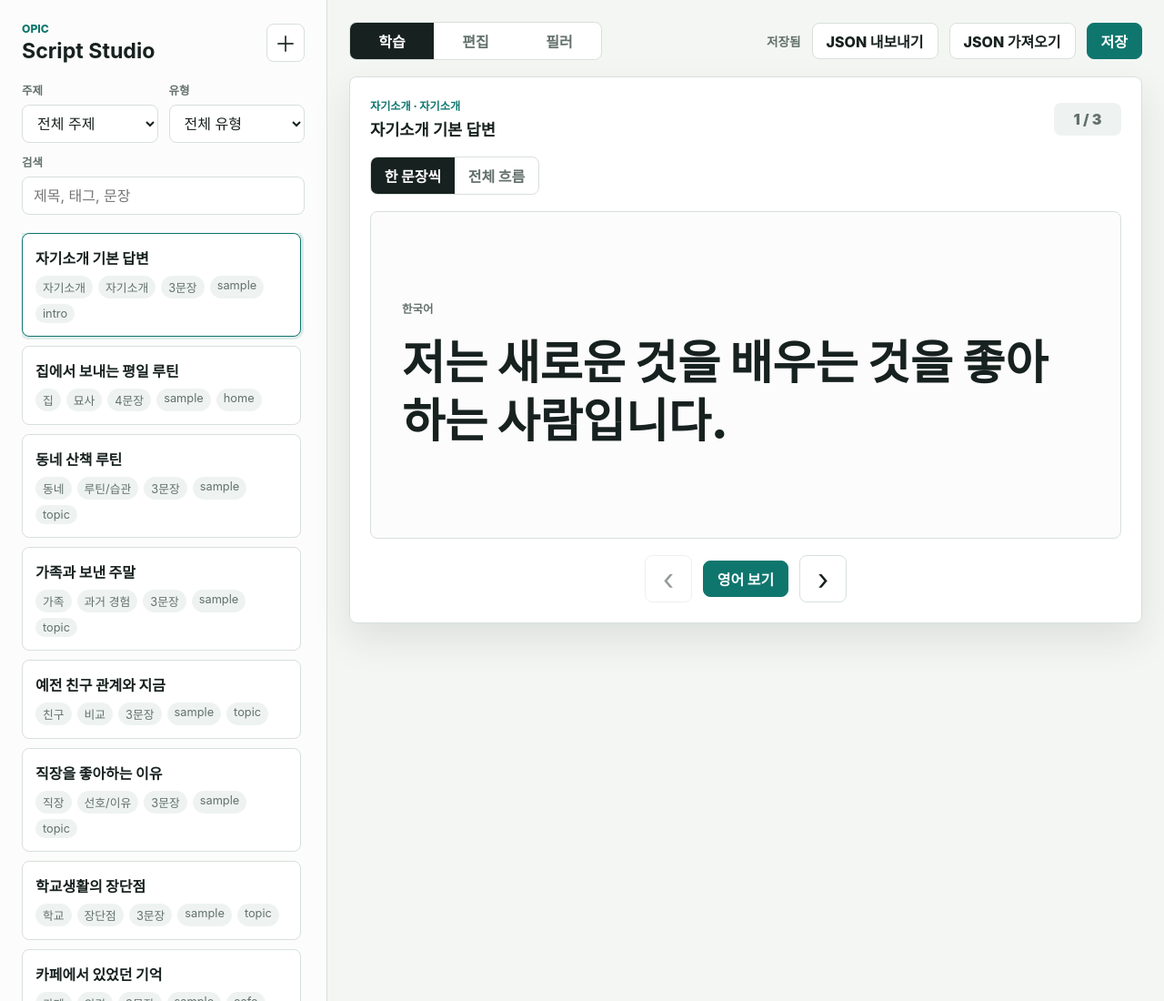
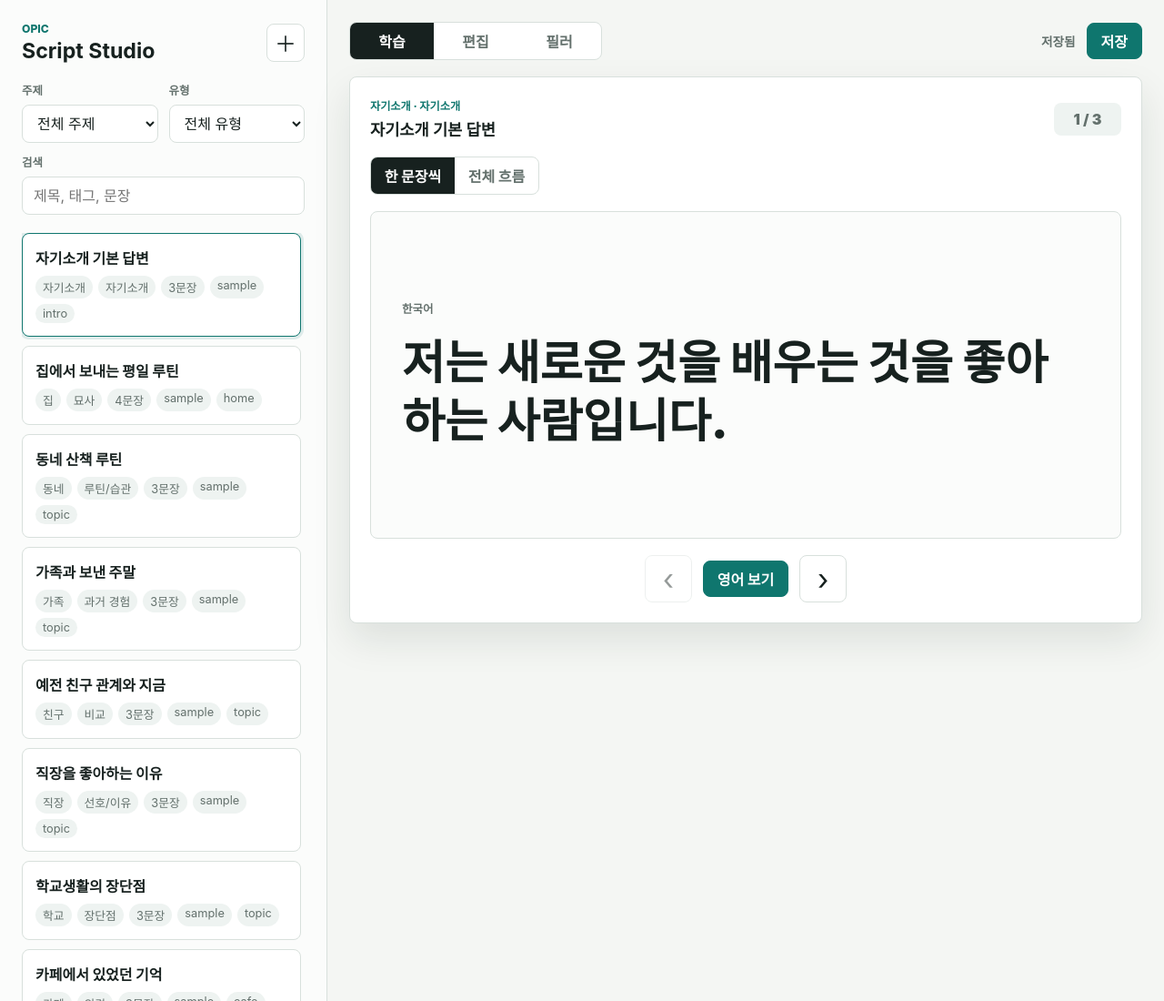
Before and after one commit to itjustcloud/opic, a website: page public/index.html in a window 1280 px wide. Shown: the top 1100 px of the page at 91% size. Drawn offline with Linux system fonts and the light colour scheme; no server answers; files whose address does not match are found by name.

Commit message:
Remove JSON transfer buttons

```diff
--- a/public/index.html
+++ b/public/index.html
@@ -46,9 +46,6 @@
           </div>
           <div class="status-row">
             <span id="saveStatus" class="save-status">저장됨</span>
-            <button id="downloadJsonButton" class="secondary-button" type="button">JSON 내보내기</button>
-            <button id="uploadJsonButton" class="secondary-button" type="button">JSON 가져오기</button>
-            <input id="jsonUploadInput" type="file" accept="application/json,.json" hidden />
             <button id="saveButton" class="primary-button" type="button">저장</button>
           </div>
         </div>
```
